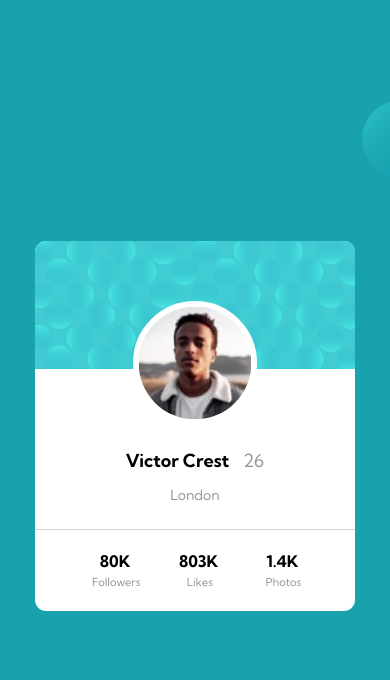
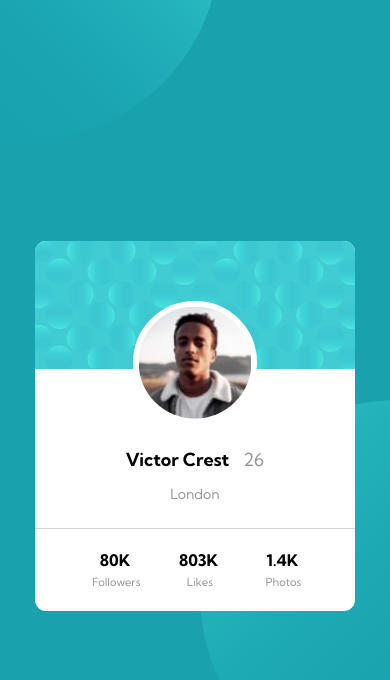
Before and after one commit to kermitjestem/Profile-Card-Component, a plain HTML site: page index.html in a window 390 px wide. Drawn offline with Linux system fonts and the light colour scheme.

Commit message:
Add files via upload

```diff
--- a/main.scss
+++ b/main.scss
@@ -23,23 +23,22 @@ body {
   background-color: white;
   width: 320px;
   height: 370px;
-  display: flexbox;
+  display: flex;
   align-content: center;
   justify-content: center;
 
   border-radius: 0.7em 0.7em 0.7em 0.7em;
 }
 
-
 .background-top {
+  width: 320px;
+  height: 130px;
   background-image: url("bg-pattern-card.svg");
   background-color: white;
   background-repeat: no-repeat;
   border-radius: 0.7em 0.7em 0 0;
   background-size: contain;
-  background-size: 320px;
-  width: 320px;
-  height: 130px;
+  background-size: 100%;
 }
 
 .profile-info {
@@ -118,18 +117,23 @@ hr {
   }
 }
 
-
-
-
-@media only screen and (max-width: 3750px) {
+@media only screen and (max-width: 670px) {
     body {
-
         background-color: hsl(185, 75%, 39%);
         background-image: url("bg-pattern-top.svg"),
           url("bg-pattern-bottom.svg");
         background-repeat: no-repeat, no-repeat;
-    background-size: 20%, 20%;
-    background-position: left -70px top -100px, right -50px top 100px;
+        background-size: 100%, 100%;
+        background-position: left -170px top -250px, right -200px top 400px;
+
+        display: flex;
+        min-height: 100vh;
+        align-items: center;
+        margin: 4px;
+        justify-content: center;
+        overflow: hidden;
+        font-family: Kumbh Sans;
+    }
+
 
 }
-  }
```
Also changed, not shown: main.css. Lines whose indentation alone changed are shown as unchanged.
